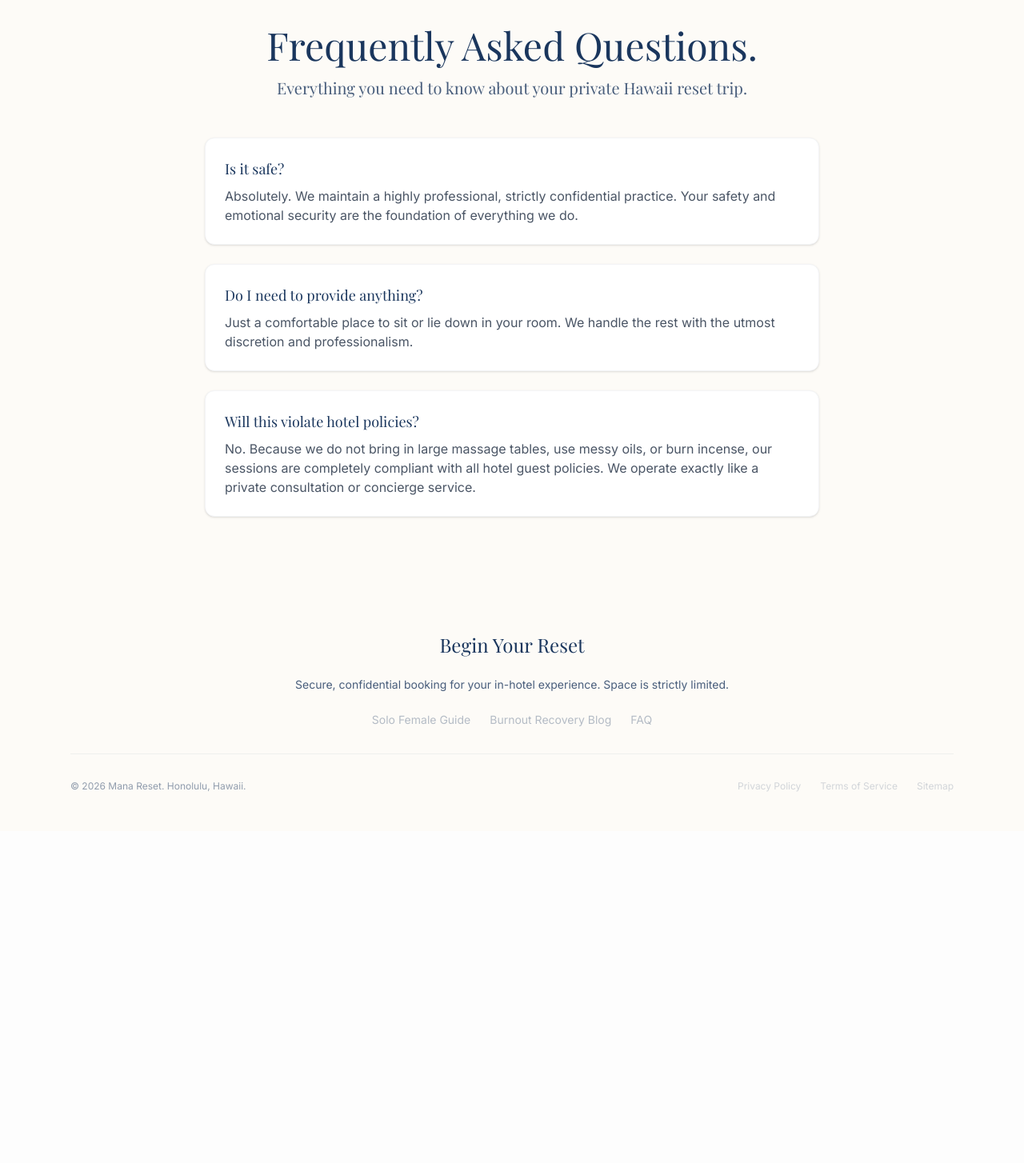
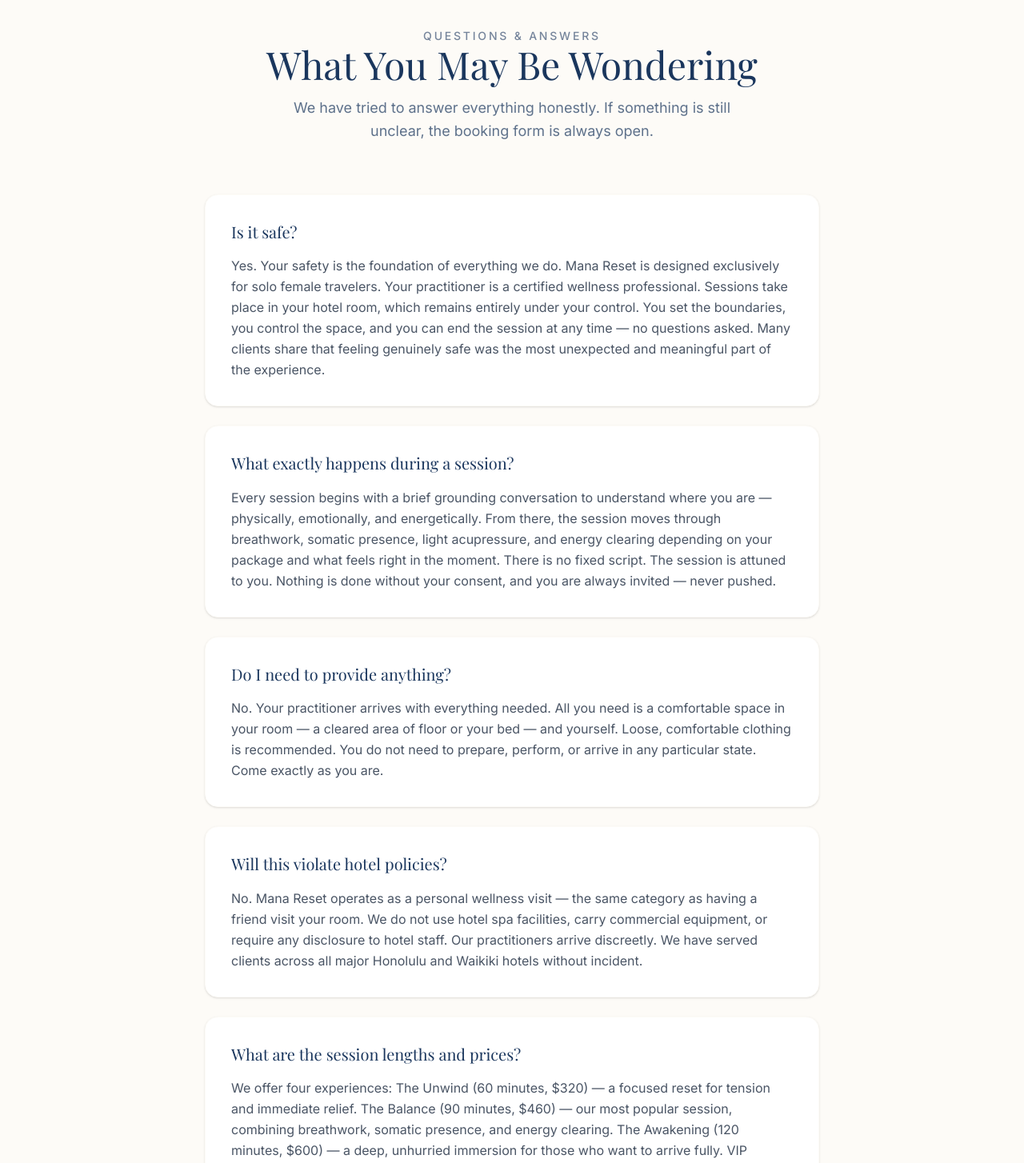
Before and after one commit to acutherapy/mana-web, a Next.js app: page /en/faq in a window 1280 px wide. Shown: the part 160-1614 px from the top of the page at 80% size. Before the commit the page ends 1199 px from the top, so only its background shows below. Built offline with nearby package versions, Linux system fonts and the light colour scheme; a web font is replaced by a local one.

Commit message:
Expand FAQ to 15 items with JSON-LD schema

```diff
--- a/src/app/[lang]/faq/page.tsx
+++ b/src/app/[lang]/faq/page.tsx
@@ -1,41 +1,140 @@
-export const metadata = {
-  title: 'FAQ | Booking Your Hawaii Burnout Recovery Getaway',
-  description: 'Have questions about booking an in-room wellness retreat in Honolulu? Read our FAQ regarding safety, hotel policies, and what to expect during your session.',
+import type { Metadata } from 'next';
+
+export const metadata: Metadata = {
+  title: 'FAQ | Mana Reset — Private Wellness for Solo Travelers in Hawaii',
+  description:
+    'Answers to your most common questions about Mana Reset — session lengths, pricing, safety, cancellation policy, and what to expect from your private in-room reset experience in Hawaii.',
 };
 
-export default function FaqPage() {
 const faqs = [
   {
-      q: "Is it safe?",
-      a: "Absolutely. We maintain a highly professional, strictly confidential practice. Your safety and emotional security are the foundation of everything we do."
+    question: 'Is it safe?',
+    answer:
+      'Yes. Your safety is the foundation of everything we do. Mana Reset is designed exclusively for solo female travelers. Your practitioner is a certified wellness professional. Sessions take place in your hotel room, which remains entirely under your control. You set the boundaries, you control the space, and you can end the session at any time — no questions asked. Many clients share that feeling genuinely safe was the most unexpected and meaningful part of the experience.',
   },
   {
-      q: "Do I need to provide anything?",
-      a: "Just a comfortable place to sit or lie down in your room. We handle the rest with the utmost discretion and professionalism."
+    question: 'What exactly happens during a session?',
+    answer:
+      'Every session begins with a brief grounding conversation to understand where you are — physically, emotionally, and energetically. From there, the session moves through breathwork, somatic presence, light acupressure, and energy clearing depending on your package and what feels right in the moment. There is no fixed script. The session is attuned to you. Nothing is done without your consent, and you are always invited — never pushed.',
   },
   {
-      q: "Will this violate hotel policies?",
-      a: "No. Because we do not bring in large massage tables, use messy oils, or burn incense, our sessions are completely compliant with all hotel guest policies. We operate exactly like a private consultation or concierge service."
-    }
+    question: 'Do I need to provide anything?',
+    answer:
+      'No. Your practitioner arrives with everything needed. All you need is a comfortable space in your room — a cleared area of floor or your bed — and yourself. Loose, comfortable clothing is recommended. You do not need to prepare, perform, or arrive in any particular state. Come exactly as you are.',
+  },
+  {
+    question: 'Will this violate hotel policies?',
+    answer:
+      'No. Mana Reset operates as a personal wellness visit — the same category as having a friend visit your room. We do not use hotel spa facilities, carry commercial equipment, or require any disclosure to hotel staff. Our practitioners arrive discreetly. We have served clients across all major Honolulu and Waikiki hotels without incident.',
+  },
+  {
+    question: 'What are the session lengths and prices?',
+    answer:
+      'We offer four experiences: The Unwind (60 minutes, $320) — a focused reset for tension and immediate relief. The Balance (90 minutes, $460) — our most popular session, combining breathwork, somatic presence, and energy clearing. The Awakening (120 minutes, $600) — a deep, unhurried immersion for those who want to arrive fully. VIP Custom Retreat (from $1,500) — a bespoke half-day or full-day experience designed exclusively around you.',
+  },
+  {
+    question: 'How do I book?',
+    answer:
+      'Visit our booking page and select your preferred session, date, and time. You will receive a confirmation within a few hours. For the VIP Custom Retreat or any special requests, use the inquiry form and your practitioner will respond personally within 24 hours. We recommend booking at least 48 hours in advance, though same-day availability occasionally exists.',
+  },
+  {
+    question: 'What is your cancellation policy?',
+    answer:
+      'Cancellations made more than 48 hours before your session receive a full refund. Cancellations within 48 hours incur a 50% charge. No-shows are charged in full. If you need to reschedule, please contact us as early as possible — we will always do our best to accommodate you.',
+  },
+  {
+    question: 'What should I wear?',
+    answer:
+      'Loose, comfortable clothing works best — linen trousers, a soft t-shirt, or a hotel robe. You will not be asked to remove clothing. The session adapts to you, not the other way around.',
+  },
+  {
+    question: 'What is the Five Elements approach?',
+    answer:
+      'The Five Elements framework comes from Traditional Chinese Medicine and maps the body, emotions, and energy through five archetypes: Wood (growth and direction), Fire (passion and joy), Earth (stability and nourishment), Metal (clarity and what we release), and Water (depth and rest). Your session is oriented around whichever elements are most depleted — not a fixed sequence, but a precise response to where you actually are.',
+  },
+  {
+    question: 'Do I need to believe in energy work?',
+    answer:
+      'No. Skepticism is welcome. The breathwork and somatic elements produce measurable, felt results regardless of belief. Many clients who arrive uncertain leave with something they cannot fully explain — but can clearly feel. You only need to bring yourself.',
+  },
+  {
+    question: 'Is this therapy or counseling?',
+    answer:
+      'No. Mana Reset is a wellness service, not a therapeutic or clinical one. Your practitioner does not provide diagnosis, treatment, or mental health support. If you are navigating a mental health crisis, we encourage you to seek a licensed professional. What we offer is presence, not prescription.',
+  },
+  {
+    question: 'Who is the practitioner?',
+    answer:
+      'Your practitioner is a certified wellness professional who has chosen to remain anonymous — a deliberate part of the Mana Reset philosophy. She holds certifications in somatic experiencing, Five Elements theory, emotional regulation, and energy clearing. You can read more about this choice on our Guide page.',
+  },
+  {
+    question: 'Which hotels and areas do you serve?',
+    answer:
+      'We serve solo female travelers staying in hotels across Honolulu, Waikiki, Ala Moana, Kahala, and the Diamond Head corridor. If you are staying outside these areas, please reach out — we accommodate requests on a case-by-case basis.',
+  },
+  {
+    question: 'What results can I expect?',
+    answer:
+      'Most clients describe feeling noticeably lighter, quieter, and more present by the end of a session. Common experiences include a deep release of physical tension, emotional clarity, and a feeling of being genuinely rested — distinct from simply having slept. We make no medical claims. What we can say is that very few clients leave unchanged.',
+  },
+  {
+    question: 'Can I book a session for a friend?',
+    answer:
+      'Yes. A Mana Reset session makes a deeply personal and meaningful gift — particularly for a friend traveling alone or in need of something she would never book for herself. You can purchase a session as a gift through our booking page.',
+  },
 ];
 
+export default function FAQPage() {
+  const jsonLd = {
+    '@context': 'https://schema.org',
+    '@type': 'FAQPage',
+    mainEntity: faqs.map((faq) => ({
+      '@type': 'Question',
+      name: faq.question,
+      acceptedAnswer: {
+        '@type': 'Answer',
+        text: faq.answer,
+      },
+    })),
+  };
+
   return (
+    <>
+      <script
+        type="application/ld+json"
+        dangerouslySetInnerHTML={{ __html: JSON.stringify(jsonLd) }}
+      />
       <main className="min-h-screen bg-sand py-24 px-6">
-      <div className="max-w-3xl mx-auto space-y-12">
-        <div className="text-center">
-          <h1 className="text-4xl md:text-5xl font-serif text-ocean mb-4">Frequently Asked Questions.</h1>
-          <h2 className="text-xl text-ocean/80">Everything you need to know about your private Hawaii reset trip.</h2>
+        <div className="max-w-3xl mx-auto">
+          <div className="text-center mb-16 space-y-4">
+            <span className="text-sm font-medium tracking-[0.2em] text-ocean/60 uppercase">
+              Questions &amp; Answers
+            </span>
+            <h1 className="text-5xl font-serif text-ocean">What You May Be Wondering</h1>
+            <p className="text-lg text-ocean/70 leading-relaxed max-w-xl mx-auto">
+              We have tried to answer everything honestly. If something is still unclear, the
+              booking form is always open.
+            </p>
           </div>
-
           <div className="space-y-6">
-          {faqs.map((faq, idx) => (
-            <div key={idx} className="bg-white p-6 rounded-xl shadow-sm border border-gray-100">
-              <h3 className="text-lg font-serif text-ocean mb-2">{faq.q}</h3>
-              <p className="text-gray-600">{faq.a}</p>
+            {faqs.map((faq, index) => (
+              <div key={index} className="bg-white rounded-2xl p-8 shadow-sm border border-sand">
+                <h2 className="font-serif text-ocean text-xl mb-4 leading-snug">{faq.question}</h2>
+                <p className="text-gray-600 leading-relaxed text-base">{faq.answer}</p>
               </div>
             ))}
           </div>
+          <div className="mt-16 text-center space-y-4">
+            <p className="text-ocean/70 text-base">Still have a question?</p>
+            <a
+              href="/en/booking"
+              className="inline-block bg-ocean text-white px-8 py-4 rounded font-medium hover:bg-ocean/90 transition shadow-sm"
+            >
+              Reach Out Through the Booking Form
+            </a>
+          </div>
         </div>
       </main>
+    </>
   );
 }
```
Lines whose indentation alone changed are shown as unchanged.
